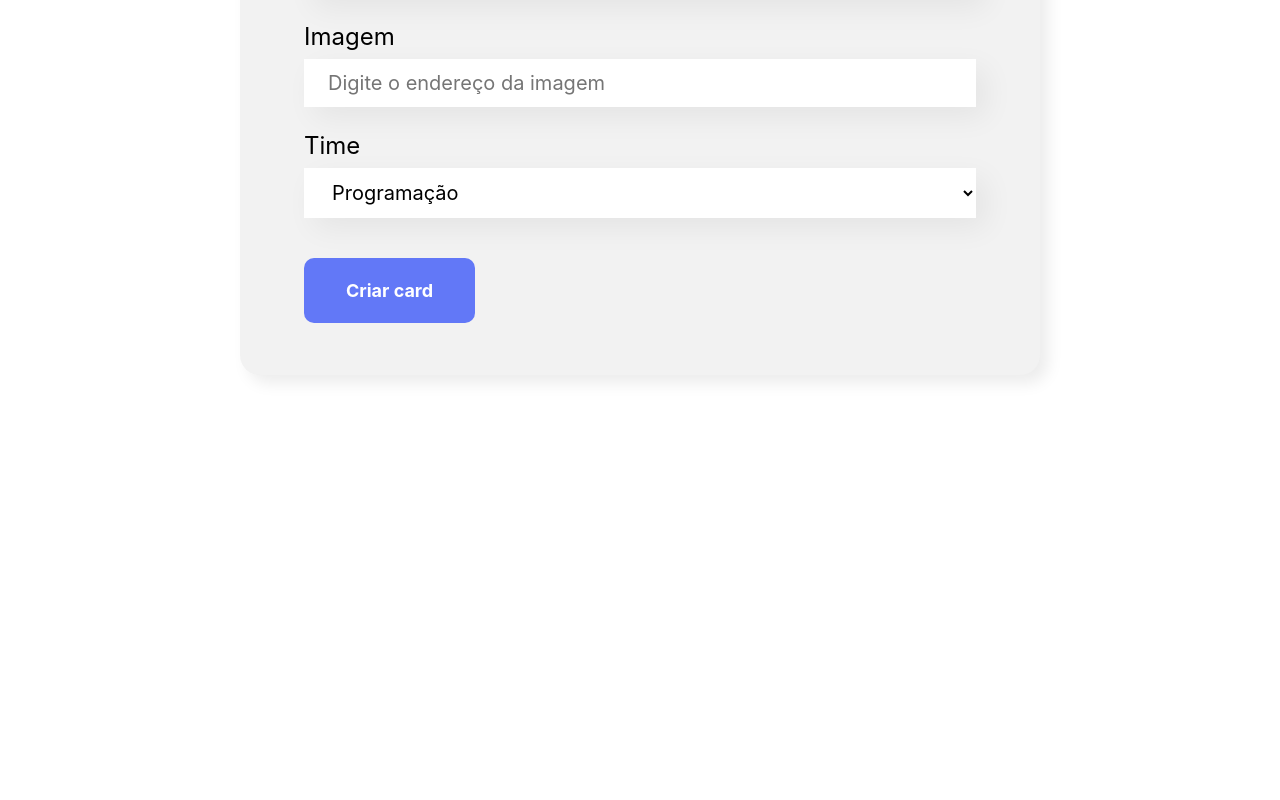
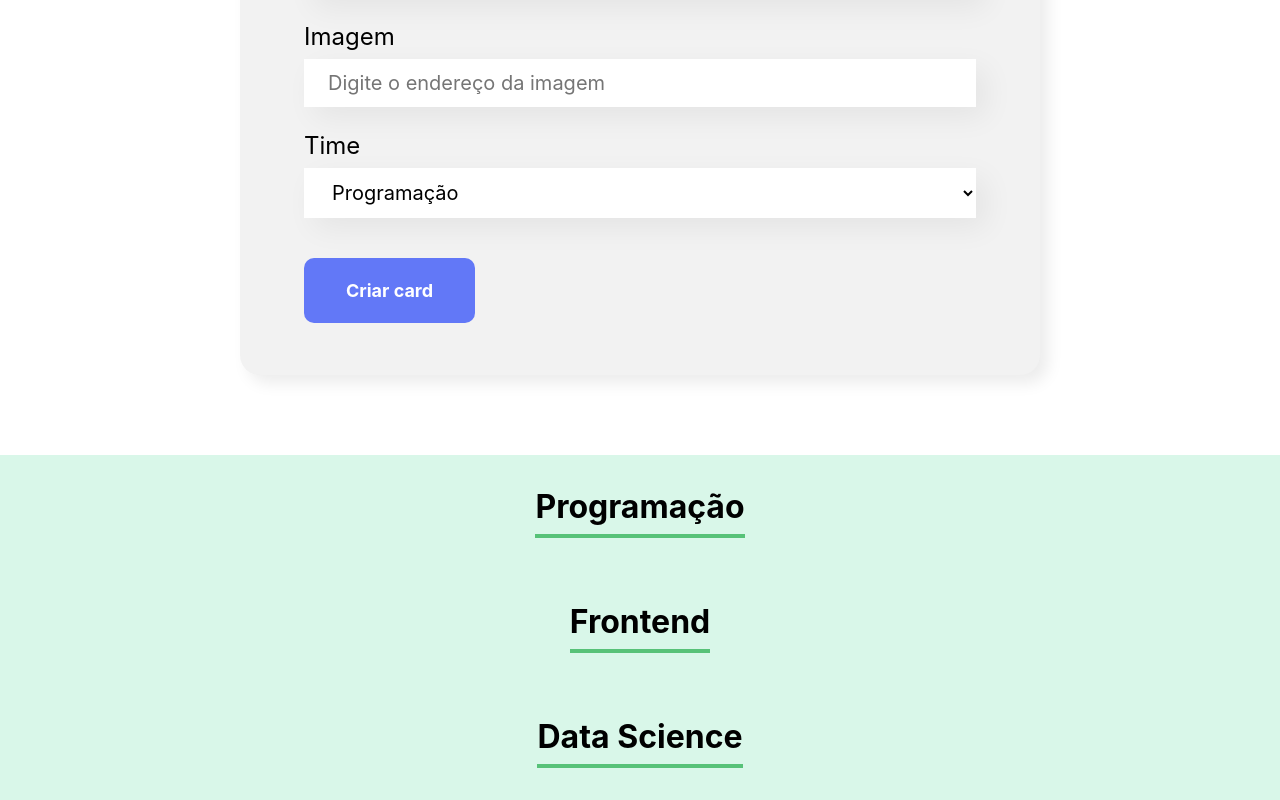
Before and after one commit to rafaelpequino/organo, a React (Create React App) app: page / in a window 1280 px wide. Shown: the part 863-1663 px from the top of the page. Before the commit the page ends 1318 px from the top, so only its background shows below. Built offline with nearby package versions, Linux system fonts and the light colour scheme.

Commit message:
Adiciona Tags Time no App.js

```diff
--- a/src/App.js
+++ b/src/App.js
@@ -1,6 +1,7 @@
 import { useState } from 'react';
 import Banner from './components/Banner/';
 import Formulario from './components/Formulario/';
+import Time from './components/Time/';
 
 function App() {
 
@@ -14,6 +15,9 @@ function App() {
     <div className="App">
       <Banner />
       <Formulario aoColaboradorCadastrado={colaborador => aoNovoColaboradorAdicionado(colaborador)} />
+      <Time nome="Programação" />
+      <Time nome="Frontend" />
+      <Time nome="Data Science" />
     </div>
   );
 }
```
